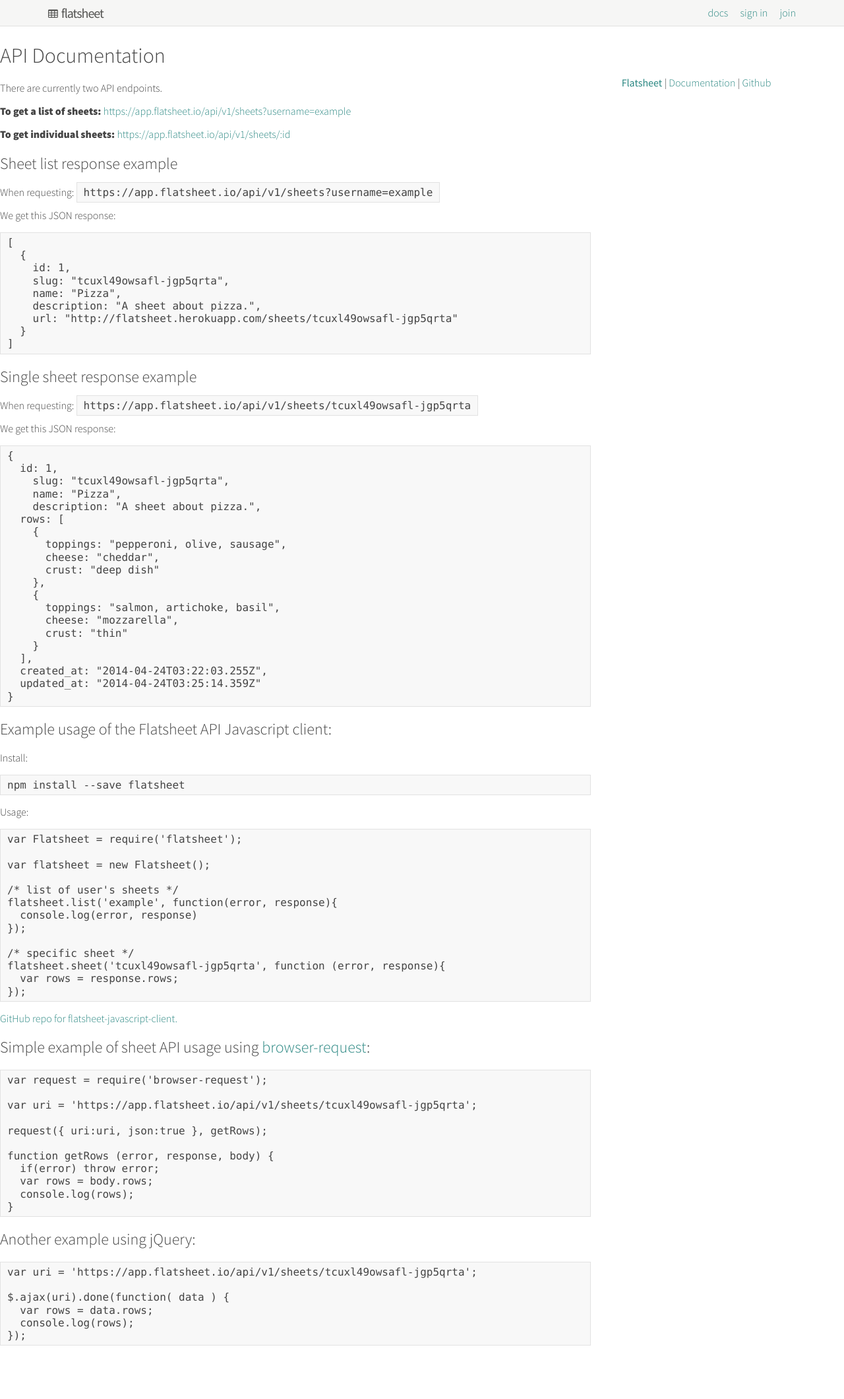
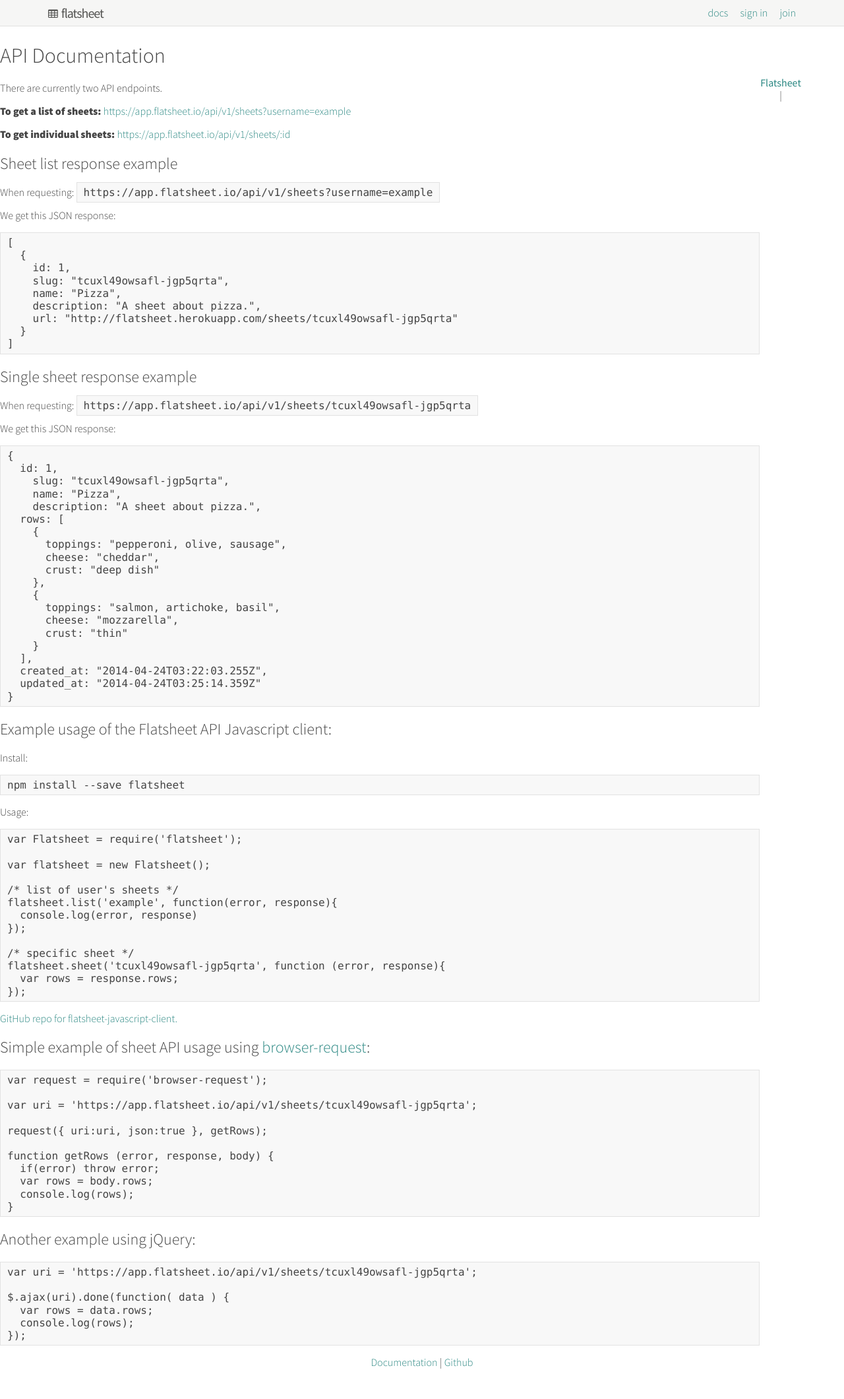
Before and after one commit to flatsheet/flatsheet.github.io, a Jekyll site: the page built from docs/index.md, in a window 1280 px wide. Shown: the whole page at 66% size. Built offline with Jekyll 4.4.1, drawn with Linux system fonts in a browser that asks for light colours; nearby versions of some CDN libraries; Markdown is read by kramdown in place of the engine named in the settings; before the commit the page ends 2085 px from its top, so only the background shows below that.

Commit message:
add container class to docs

```diff
--- a/_layouts/docs.html
+++ b/_layouts/docs.html
@@ -2,7 +2,7 @@
 layout: default
 ---
 
-<div class="docs">
+<div class="docs container">
   {{ content }}
 </div>
 
```
